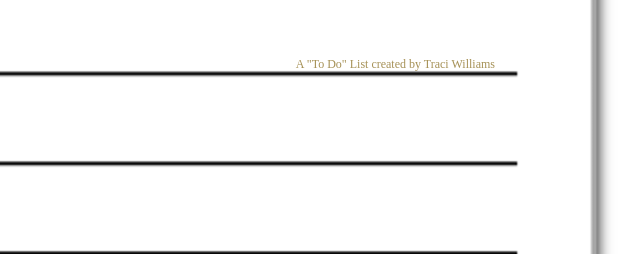
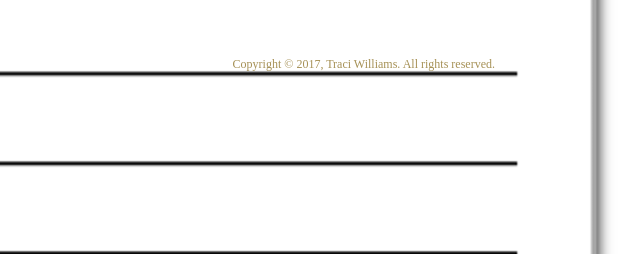
Before and after one commit to traciwilliams/todolist, a plain HTML site: page index.html in a window 1280 px wide. Shown: the part 544-800 px from the top of the page, 465-1105 px from the left. Drawn offline with Linux system fonts and the light colour scheme.

Commit message:
footer edit

```diff
--- a/index.html
+++ b/index.html
@@ -9,20 +9,12 @@
  <body>
  	<div id="wrapper">
  		<section>
-	 	<header>My "To Do" List</header>
-
-	    <input></input><button>Add Item</button>
-
-
-		<ul id="todoList"><u>"To Do" List</u> (Click to move to Completed List)</ul>
-
-
-	  	<ul id="completedList"><u>Completed List</u></ul>
-
+	 		<header>My "To Do" List</header>
+			    <input></input><button>Add Item</button>
+				<ul id="todoList"><u>"To Do" List</u> (Click to move to Completed List)</ul>
+			  	<ul id="completedList"><u>Completed List</u></ul>
 	 	</section>
-
-
-	 	<footer>A "To Do" List created by Traci Williams</footer>
+	 	<footer>Copyright &copy 2017, Traci Williams. All rights reserved.</footer>
 	 <script src="scripts/main.js"></script>
  	</div>
  </body>
```
Also changed, not shown: 3 other files.
